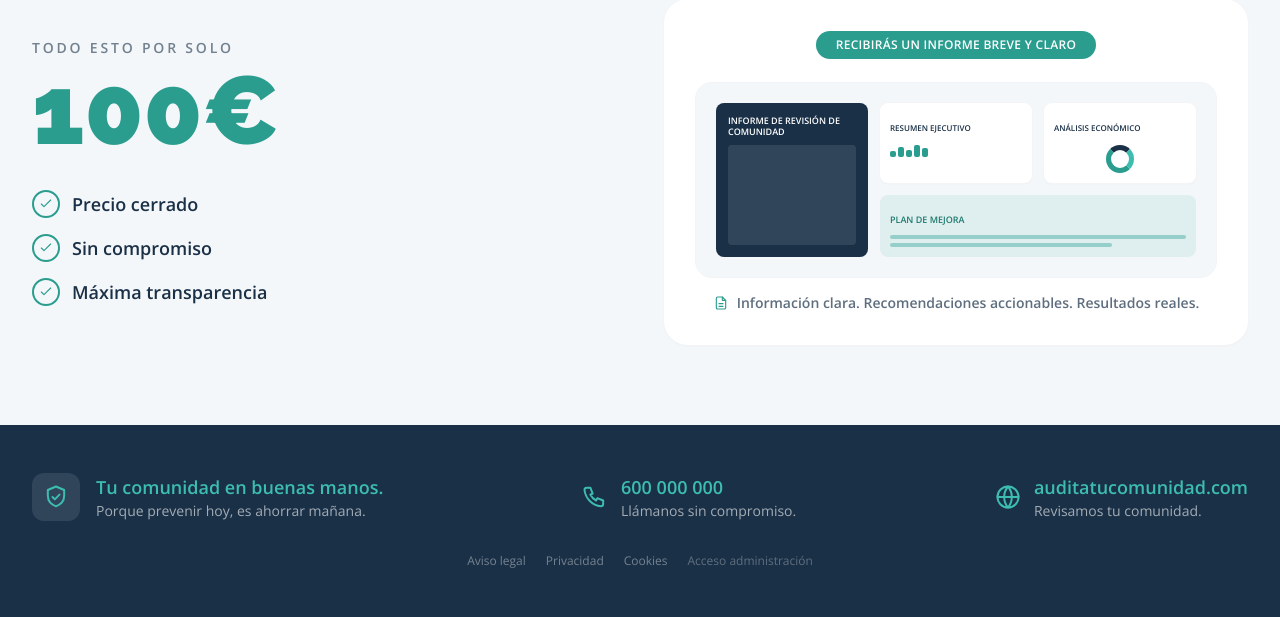
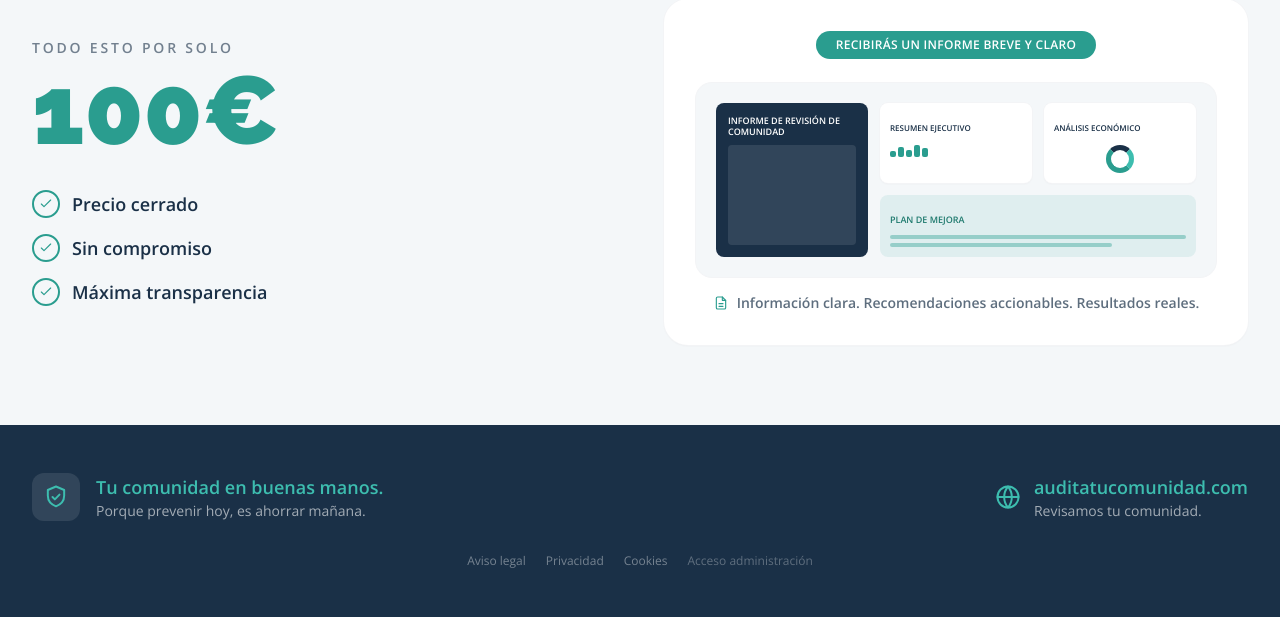
Before and after one commit to scarrascodevolver/audit360, a Laravel app: page / in a window 1280 px wide. Shown: the part 1293-1910 px from the top of the page. Run offline with Laravel 12, Linux system fonts and the light colour scheme; data comes from the database, SQL or seed files in the repository; style sheets or scripts are compiled from the project's sources.

Commit message:
Ocultar el teléfono de contacto mientras no haya uno real
El footer oculta el teléfono si está vacío (visible en modo edición para
poder ponerlo); los CTAs de Cuota Segura van al formulario si no hay número.
Quitado el placeholder 600 000 000.

Co-Authored-By: Claude Opus 4.8 (1M context) <noreply@anthropic.com>

```diff
--- a/database/seeders/ContenidoSeeder.php
+++ b/database/seeders/ContenidoSeeder.php
@@ -114,7 +114,7 @@ class ContenidoSeeder extends Seeder
                 'footer.subtitulo' => ['Frase secundaria', 'Porque prevenir hoy, es ahorrar mañana.'],
                 'footer.dominio' => ['Dominio mostrado', 'auditatucomunidad.com'],
                 'footer.dominio_sub' => ['Texto bajo el dominio', 'Revisamos tu comunidad.'],
-                'footer.telefono' => ['Teléfono de contacto (pendiente del definitivo)', '600 000 000'],
+                'footer.telefono' => ['Teléfono de contacto (vacío hasta tener el real)', ''],
             ],
             'Legal' => [
                 'legal.titular' => ['Razón social del titular', '[Razón social pendiente]'],
--- a/resources/js/pages/CuotaSeguraPage.vue
+++ b/resources/js/pages/CuotaSeguraPage.vue
@@ -36,14 +36,16 @@
                         {{ t('cuota.parrafo', 'No importa que un vecino no pague la comunidad: nosotros nos haremos cargo de todo para que esto no frene la vida de la comunidad.') }}
                     </p>
                     <div v-reveal="280" class="mt-8">
-                        <a
+                        <component
+                            :is="tieneTelefono ? 'a' : 'router-link'"
                             v-editable="'cuota.cta'"
-                            :href="telHref"
+                            :href="tieneTelefono ? telHref : null"
+                            :to="tieneTelefono ? null : '/subir-documentos'"
                             class="inline-flex items-center gap-2 rounded-full bg-teal px-6 py-3 text-sm font-bold text-white shadow-md transition hover:bg-teal-dark hover:shadow-lg"
                         >
                             {{ t('cuota.cta', 'Solicitar información') }}
                             <Icon name="arrow" class="h-4 w-4" />
-                        </a>
+                        </component>
                     </div>
                 </div>
             </div>
@@ -165,15 +167,17 @@
                 <p v-editable="'cuota.cierre_texto'" class="mt-4 max-w-xl text-sm leading-relaxed text-navy/65">
                     {{ t('cuota.cierre_texto', '¿Quieres saber cómo funcionaría la Cuota Segura en tu comunidad? Déjanos tus datos y te lo explicamos sin compromiso.') }}
                 </p>
-                <a
+                <component
+                    :is="tieneTelefono ? 'a' : 'router-link'"
                     v-editable="'cuota.cierre_boton'"
-                    :href="telHref"
+                    :href="tieneTelefono ? telHref : null"
+                    :to="tieneTelefono ? null : '/subir-documentos'"
                     class="mt-7 inline-flex items-center gap-2 rounded-full bg-teal px-7 py-3.5 text-sm font-bold text-white shadow-lg transition hover:bg-teal-dark hover:shadow-xl"
                 >
                     <Icon name="phone" class="h-5 w-5" />
                     {{ t('cuota.cierre_boton', 'Solicitar información') }}
                     <Icon name="arrow" class="h-4 w-4" />
-                </a>
+                </component>
             </div>
         </section>
     </div>
@@ -187,7 +191,9 @@ import { useContenido } from '../composables/contenido';
 
 const { t } = useContenido();
 
-const telHref = computed(() => 'tel:+34' + t('footer.telefono', '600 000 000').replace(/\D/g, ''));
+const telefono = computed(() => t('footer.telefono', '').trim());
+const tieneTelefono = computed(() => telefono.value.length > 0);
+const telHref = computed(() => 'tel:+34' + telefono.value.replace(/\D/g, ''));
 
 const pasosPorDefecto = [
     {
--- a/resources/js/pages/LandingPage.vue
+++ b/resources/js/pages/LandingPage.vue
@@ -178,10 +178,10 @@
                     </div>
                 </div>
 
-                <a :href="telHref" class="flex items-center gap-3 transition hover:opacity-80">
+                <a v-if="tieneTelefono || edicion" :href="telHref" class="flex items-center gap-3 transition hover:opacity-80">
                     <Icon name="phone" class="h-7 w-7 shrink-0 text-teal-light" />
                     <div>
-                        <p v-editable="'footer.telefono'" class="text-lg font-extrabold text-teal-light">{{ t('footer.telefono', '600 000 000') }}</p>
+                        <p v-editable="'footer.telefono'" class="text-lg font-extrabold text-teal-light">{{ telefono || 'Añadir teléfono' }}</p>
                         <p class="text-sm text-white/60">Llámanos sin compromiso.</p>
                     </div>
                 </a>
@@ -209,12 +209,14 @@ import { computed } from 'vue';
 import Icon from '../components/Icon.vue';
 import Magnifier from '../components/Magnifier.vue';
 import heroBuilding from '../../images/hero-building.jpg';
-import { useContenido } from '../composables/contenido';
+import { useContenido, edicion } from '../composables/contenido';
 
 const { t, lista } = useContenido();
 const esDemo = import.meta.env.VITE_GH_PAGES === '1';
 
-const telHref = computed(() => 'tel:+34' + t('footer.telefono', '600 000 000').replace(/\D/g, ''));
+const telefono = computed(() => t('footer.telefono', '').trim());
+const tieneTelefono = computed(() => telefono.value.length > 0);
+const telHref = computed(() => 'tel:+34' + telefono.value.replace(/\D/g, ''));
 
 const serviciosPorDefecto = [
     { icon: 'building', title: 'ESTRUCTURA Y CONSERVACIÓN', text: 'Evaluamos el estado de las instalaciones, elementos comunes y mantenimiento.' },
```
